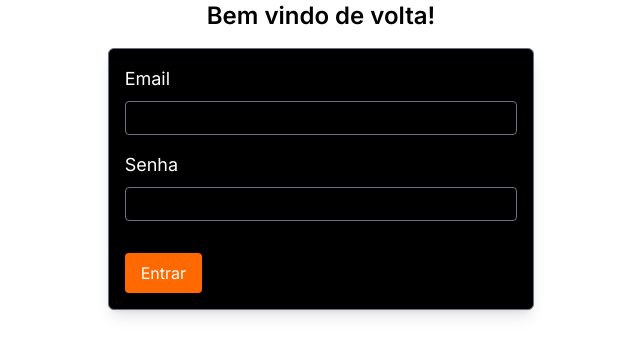
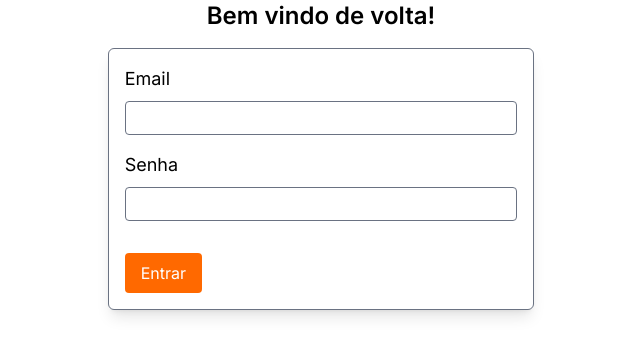
Before and after one commit to Fabrioco/SnapCart, a Next.js app in the folder client/: page /auth/login in a window 1280 px wide. Shown: the top 356 px of the page, without its empty margins (319-959 px from the left). Built offline with nearby package versions, Linux system fonts and the light colour scheme.

Commit message:
fix(loginForm): arrumei o estilo do background e textColor

```diff
--- a/client/src/ui/auth/login/form.tsx
+++ b/client/src/ui/auth/login/form.tsx
@@ -18,7 +18,7 @@ export function LoginForm() {
   return (
     <form
       onSubmit={(e) => handleLogin(e)}
-      className="flex flex-col gap-4 bg-black text-white p-4 rounded-md border border-solid border-gray-500 shadow-lg dark:border-gray-600 dark:bg-white dark:text-black w-11/12 lg:w-1/3"
+      className="flex flex-col gap-4 bg-white text-black p-4 rounded-md border border-solid border-gray-500 shadow-lg dark:border-gray-600  w-11/12 lg:w-1/3"
     >
       <div className="flex flex-col gap-2">
         <label htmlFor="email" className="text-lg">
```
